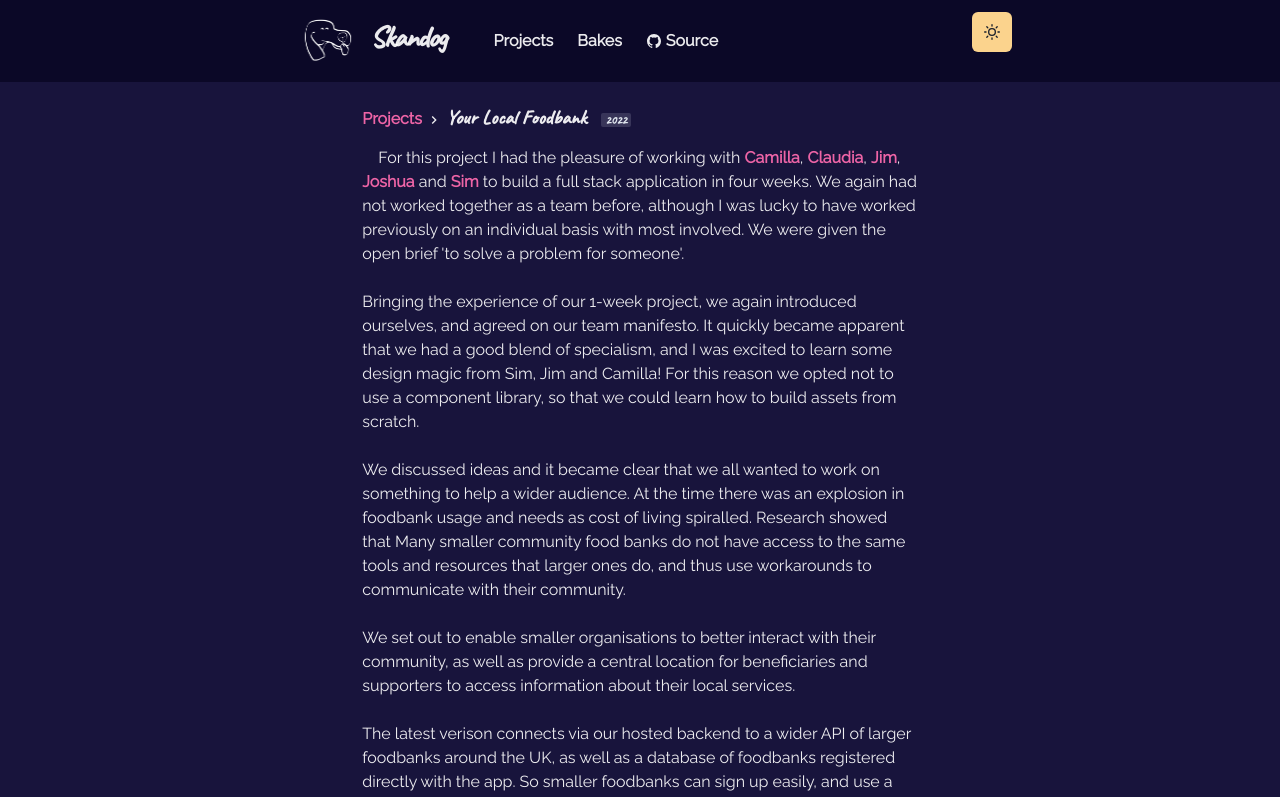
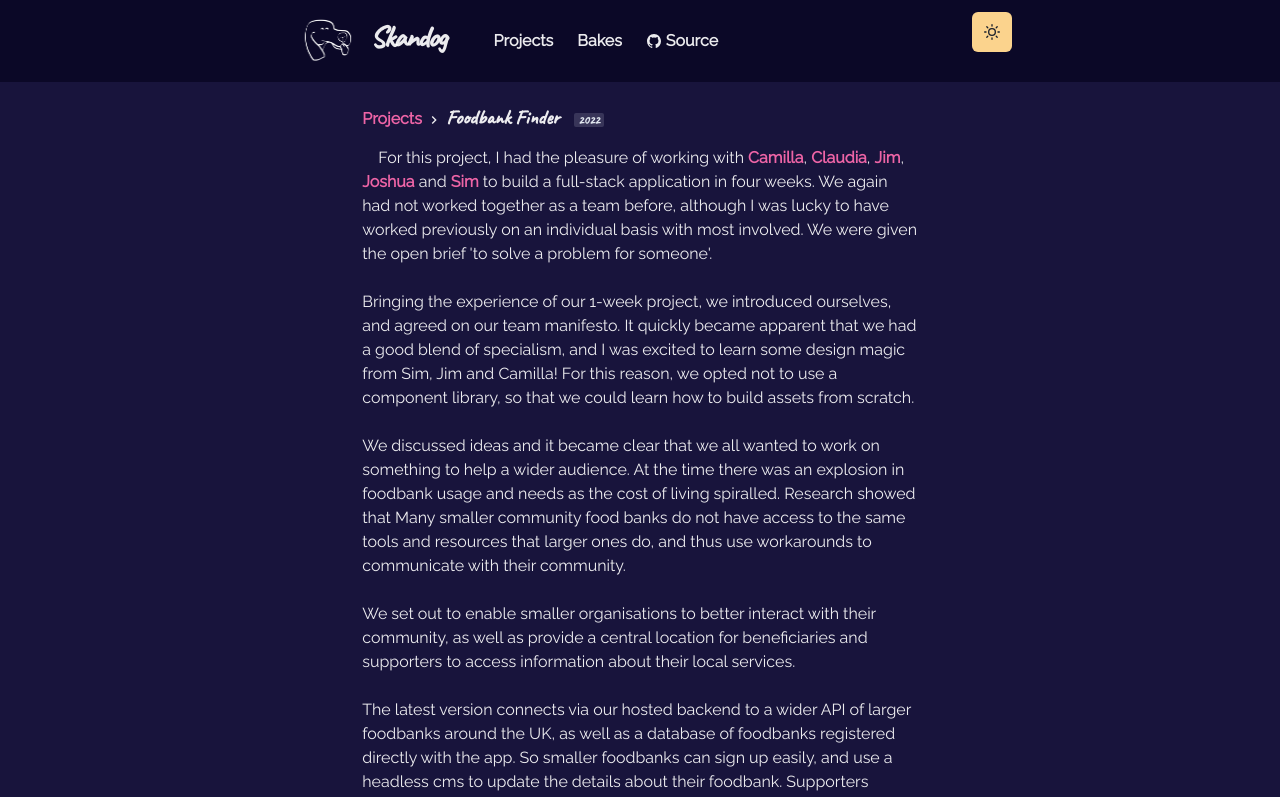
Before and after one commit to skandog/p, a Next.js app: page /projects/foodbankfinder in a window 1280 px wide. Shown: the top 797 px of the page. Built offline with nearby package versions, Linux system fonts and the light colour scheme.

Commit message:
spelling

```diff
--- a/pages/projects/foodbankfinder.js
+++ b/pages/projects/foodbankfinder.js
@@ -18,13 +18,13 @@ import ff2 from '../../public/images/projects/ff2.png'
 
 const Project = () => {
   return (
-    <Layout title="Your Local Foodbank">
+    <Layout title="Foodbank Finder">
       <Container>
         <Title>
-          Your Local Foodbank <Badge ml={'10px'}>2022</Badge>
+          Foodbank Finder <Badge ml={'10px'}>2022</Badge>
         </Title>
         <P>
-          For this project I had the pleasure of working with{' '}
+          For this project, I had the pleasure of working with{' '}
           <NextLink href="https://github.com/millagmc" passHref>
             <Link target="_blank">Camilla</Link>
           </NextLink>
@@ -44,23 +44,23 @@ const Project = () => {
           <NextLink href="https://github.com/simran-toor" passHref>
             <Link target="_blank">Sim</Link>
           </NextLink>{' '}
-          to build a full stack application in four weeks. We again had not
+          to build a full-stack application in four weeks. We again had not
           worked together as a team before, although I was lucky to have worked
           previously on an individual basis with most involved. We were given
           the open brief &apos;to solve a problem for someone&apos;.
           <br />
           <br />
-          Bringing the experience of our 1-week project, we again introduced
+          Bringing the experience of our 1-week project, we introduced
           ourselves, and agreed on our team manifesto. It quickly became
           apparent that we had a good blend of specialism, and I was excited to
-          learn some design magic from Sim, Jim and Camilla! For this reason we
+          learn some design magic from Sim, Jim and Camilla! For this reason, we
           opted not to use a component library, so that we could learn how to
           build assets from scratch.
           <br />
           <br />
           We discussed ideas and it became clear that we all wanted to work on
           something to help a wider audience. At the time there was an explosion
-          in foodbank usage and needs as cost of living spiralled. Research
+          in foodbank usage and needs as the cost of living spiralled. Research
           showed that Many smaller community food banks do not have access to
           the same tools and resources that larger ones do, and thus use
           workarounds to communicate with their community.
@@ -72,11 +72,11 @@ const Project = () => {
           services.
           <br />
           <br />
-          The latest verison connects via our hosted backend to a wider API of
+          The latest version connects via our hosted backend to a wider API of
           larger foodbanks around the UK, as well as a database of foodbanks
           registered directly with the app. So smaller foodbanks can sign up
           easily, and use a headless cms to update the details about their
-          foodbank. Supporters looking to help are also able to find infomation
+          foodbank. Supporters looking to help are also able to find information
           about items most needed and ways to donate.
         </P>
         <List ml={4} my={2}>
```
